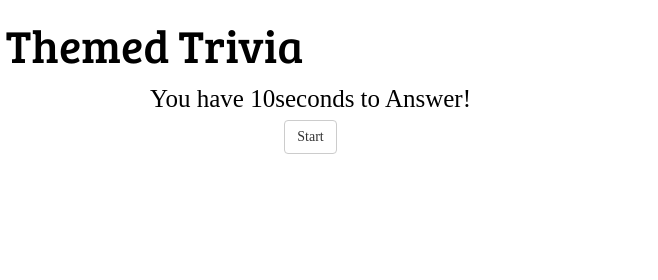
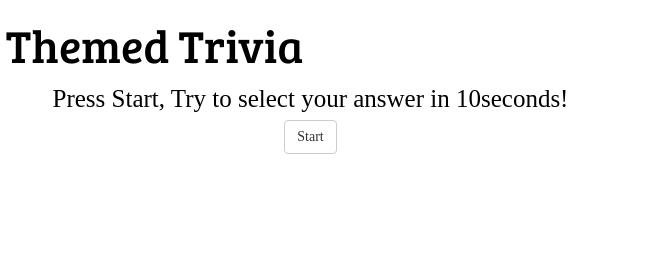
Before and after one commit to manneocampo/TriviaGame, a plain HTML site: page index.html in a window 1280 px wide. Shown: the top 280 px of the page, 622-1280 px from the left. Drawn offline with nearby package versions, Linux system fonts and the light colour scheme.

Commit message:
added a few changes to html for instructions

```diff
--- a/index.html
+++ b/index.html
@@ -36,7 +36,7 @@
 
 		<div id="game" class="col-sm-6">
 			<div>
-				<div id="timerHolder">You have 10seconds to Answer!</div>
+				<div id="timerHolder">Press Start, Try to select your answer in 10seconds!</div>
 				<button id="start" class="button btn btn-default">Start</button>
 
 				<div id="questionsHolder" class="questions">Questions go here</div>
```
